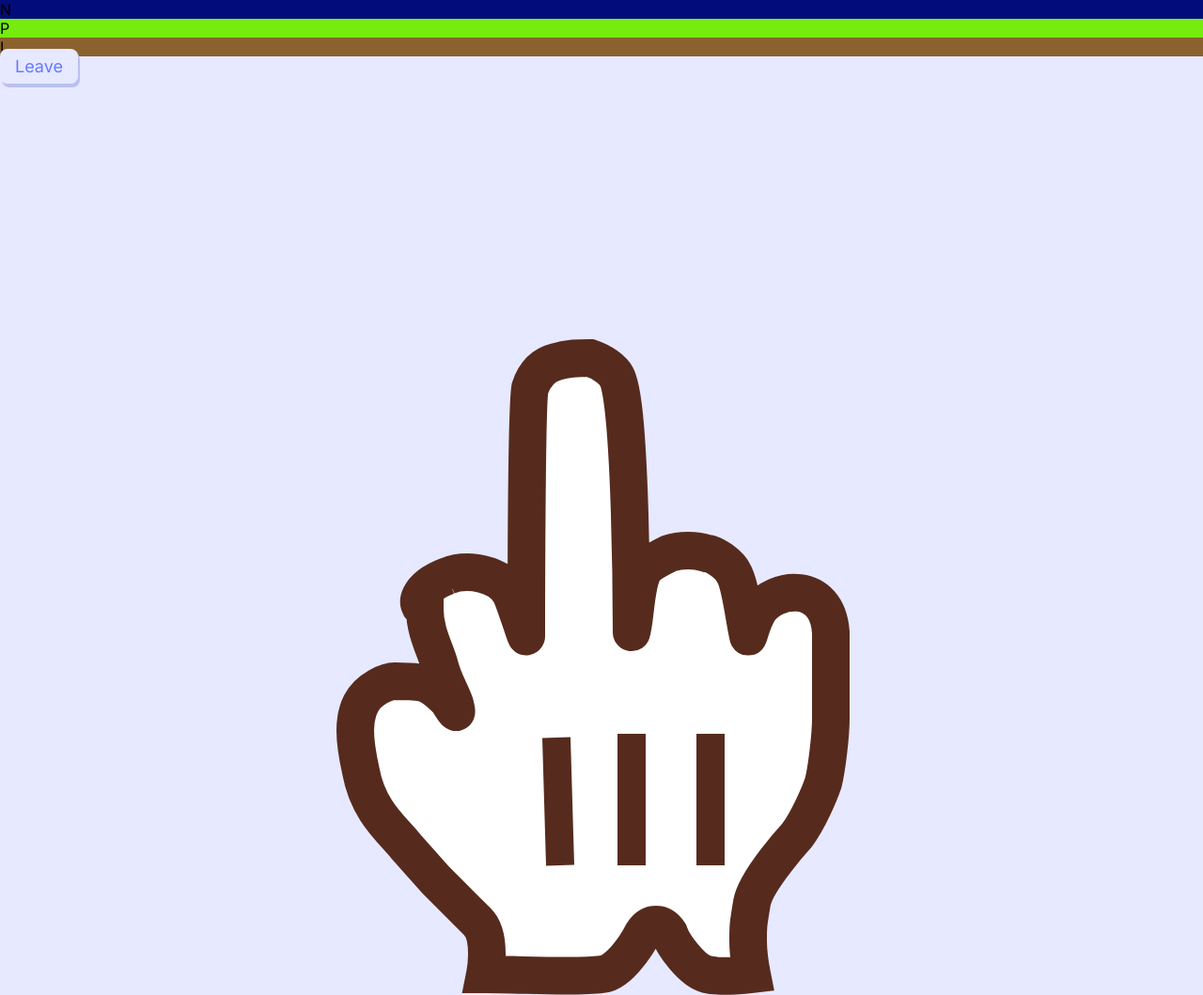
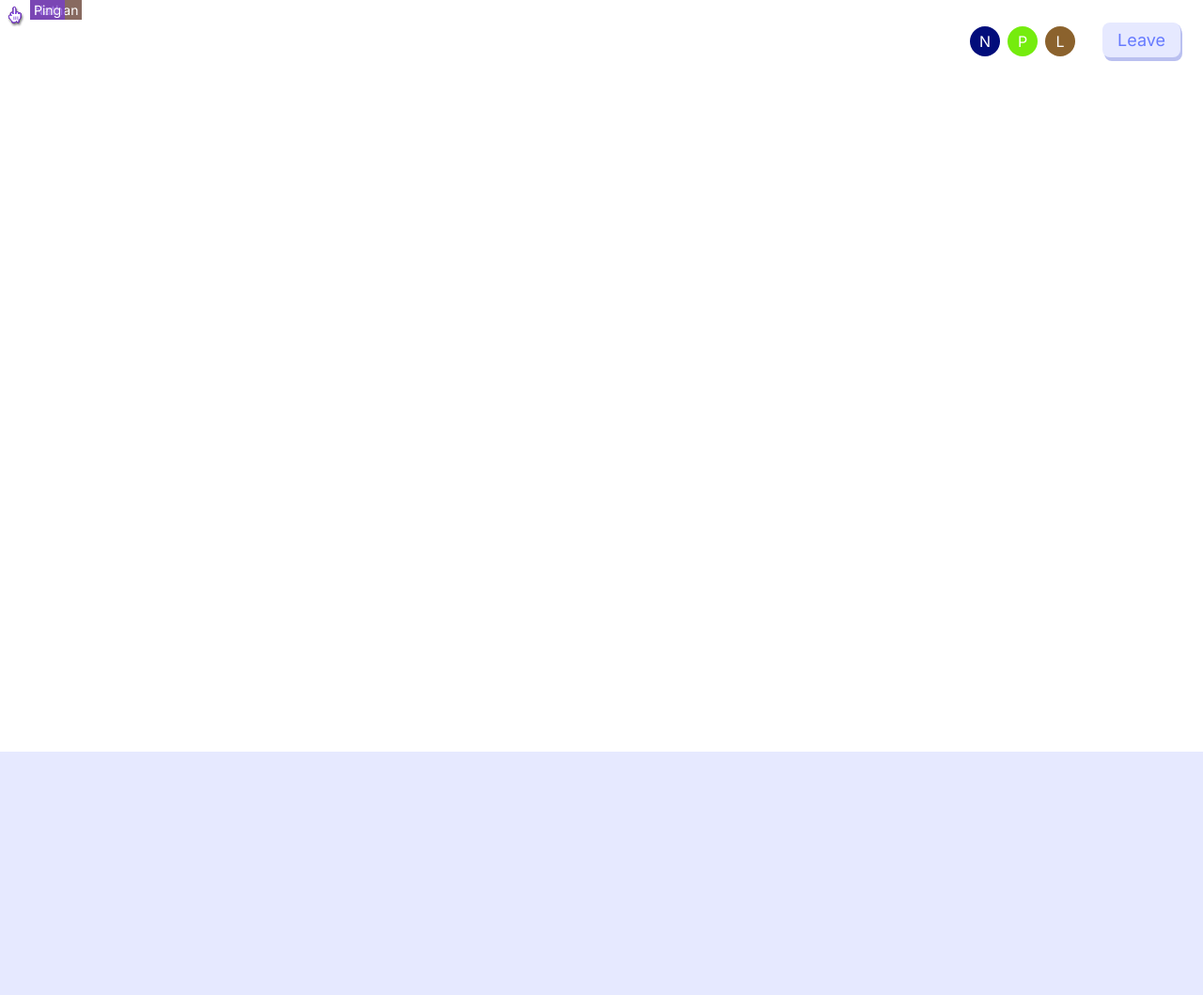
Before and after one commit to pinglu85/realtime-multi-user-cursor, a website: page public/cursor.html in a window 1280 px wide. Shown: the top 1059 px of the page at 94% size. After the commit the page ends 800 px from the top, so only its background shows below. Drawn offline with Linux system fonts and the light colour scheme.

Commit message:
add cursor page styles

```diff
--- a/public/css/style.css
+++ b/public/css/style.css
@@ -3,6 +3,7 @@
   --dark-color-b: #7386ff;
   --middle-color: #bac0f0;
   --light-color: #e6e9ff;
+  --drop-shadow: rgba(0, 0, 0, 0.3);
 }
 
 * {
@@ -34,21 +35,55 @@ body {
 }
 
 /* Cursor page */
-.cursor-header {
+.cursor-container {
+  width: 100vw;
+  height: 100vh;
+  background-color: #fff;
+}
+
+.users {
+  display: flex;
+  position: fixed;
+  top: 28px;
+  right: 132px;
+  list-style: none;
+}
+
+.user-icon {
   display: flex;
   align-items: center;
-  position: fixed;
-  top: 20px;
-  right: 20px;
-  width: auto;
-  background-color: transparent;
-  z-index: 500;
+  justify-content: center;
+  width: 2rem;
+  height: 2rem;
+  margin: 0 4px;
+  color: white;
+  border-radius: 50%;
 }
 
-.cursor-main {
-  background-color: #fff;
-  width: 100vw;
-  height: 100vh;
+.cursor-container .btn {
+  position: fixed;
+  top: 24px;
+  right: 24px;
+}
+
+.cursor {
+  display: flex;
+  align-items: flex-start;
+  position: absolute;
+}
+
+.cursor .cursor-icon {
+  width: 32px;
+  -webkit-filter: drop-shadow(1px 2px 1px var(--drop-shadow));
+  filter: drop-shadow(1px 2px 1px var(--drop-shadow));
+}
+
+.cursor .username {
+  text-align: center;
+  width: fit-content;
+  padding: 2px 4px;
+  color: white;
+  font-size: 14px;
 }
 
 /* Join page */
```
Also changed, not shown: public/images/jk.svg (deleted).
